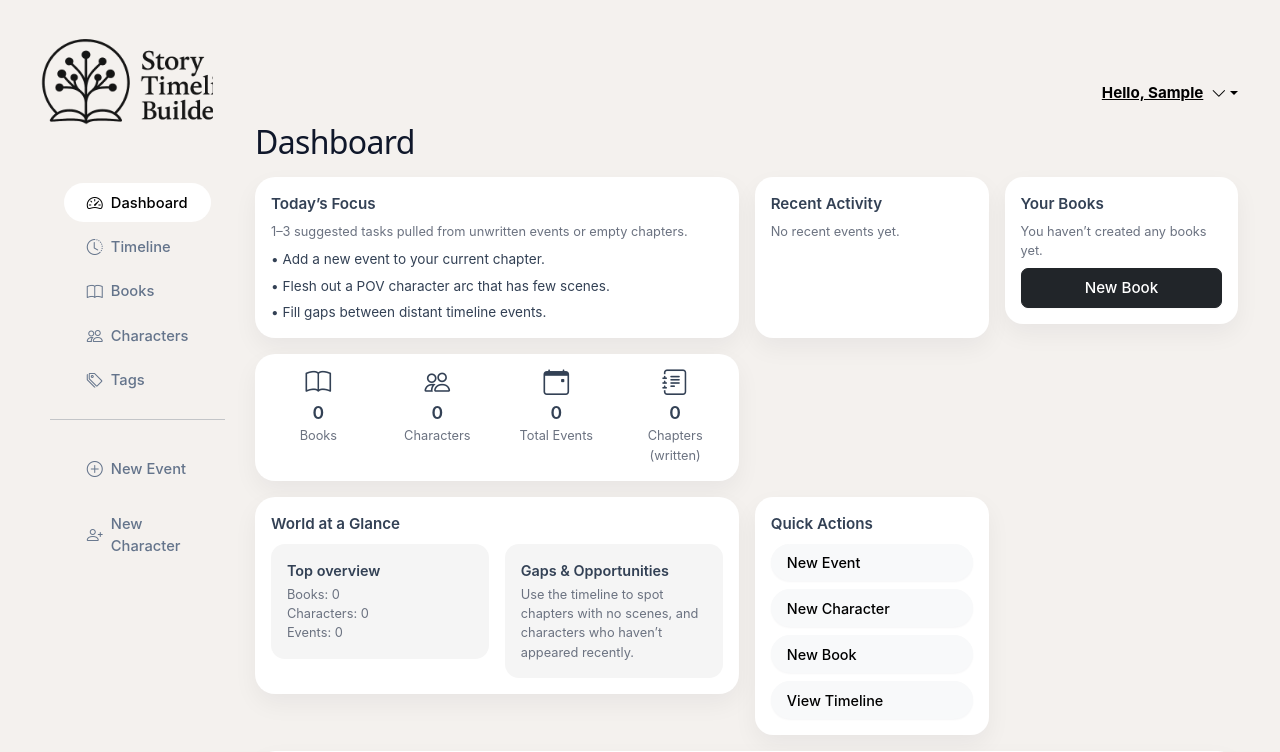
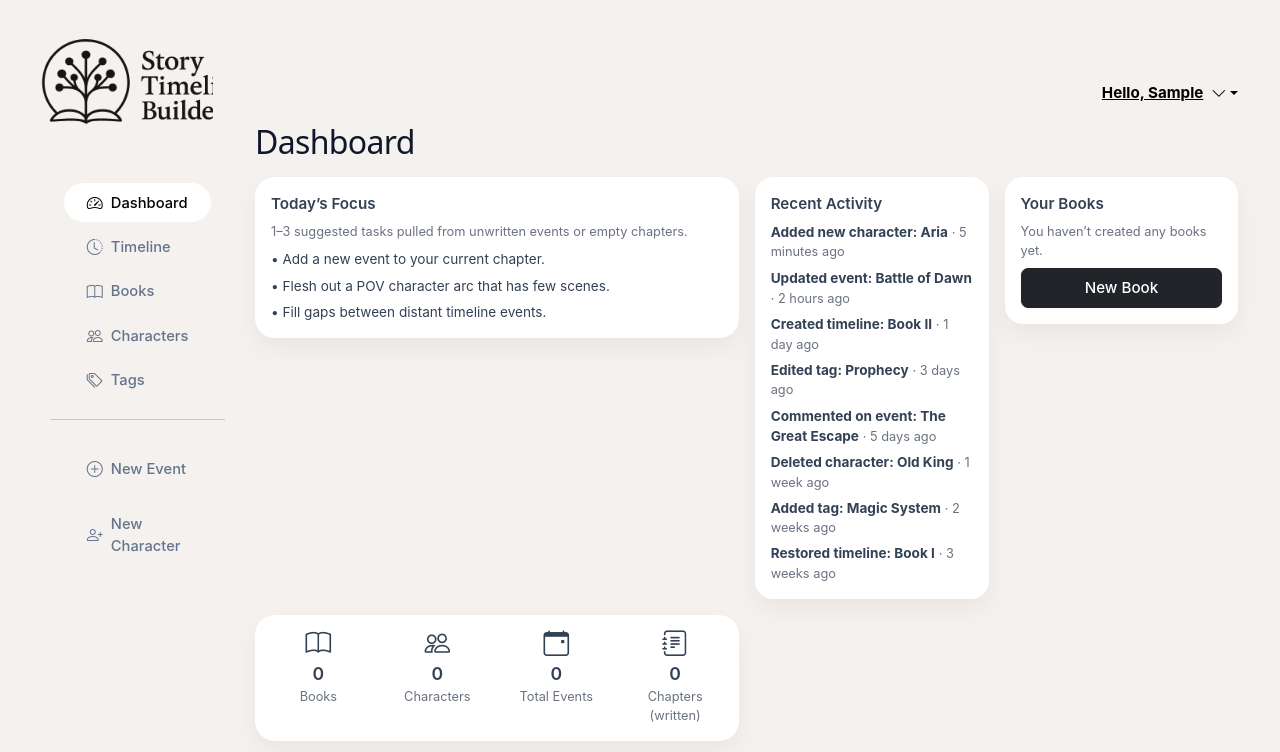
Before and after one commit to denmurray10/Story-timeline-builder, a Django app: page /dashboard/ in a window 1280 px wide. Shown: the top 752 px of the page. Run offline with Django 5.2, Linux system fonts and the light colour scheme; the visitor is signed in with stand-in values (Sample User, id 1); data that the repository does not hold is empty.

Commit message:
Update Recent Activity card with static event entries and improve layout for better visibility

```diff
--- a/templates/timeline/dashboard.html
+++ b/templates/timeline/dashboard.html
@@ -230,18 +230,38 @@
             <div class="dash-card p-3 h-100">
                 <div class="dash-card-header">Recent Activity</div>
                 <ul class="dash-list">
-                    {% if recent_events %}
-                        {% for event in recent_events|slice:":5" %}
-                            <li>
-                                <strong>{{ event.title }}</strong>
-                                <span class="dash-muted">
-                                    · {{ event.updated_at|timesince }} ago
-                                </span>
-                            </li>
-                        {% endfor %}
-                    {% else %}
-                        <li class="dash-muted">No recent events yet.</li>
-                    {% endif %}
+                    <li>
+                        <strong>Added new character: Aria</strong>
+                        <span class="dash-muted">· 5 minutes ago</span>
+                    </li>
+                    <li>
+                        <strong>Updated event: Battle of Dawn</strong>
+                        <span class="dash-muted">· 2 hours ago</span>
+                    </li>
+                    <li>
+                        <strong>Created timeline: Book II</strong>
+                        <span class="dash-muted">· 1 day ago</span>
+                    </li>
+                    <li>
+                        <strong>Edited tag: Prophecy</strong>
+                        <span class="dash-muted">· 3 days ago</span>
+                    </li>
+                    <li>
+                        <strong>Commented on event: The Great Escape</strong>
+                        <span class="dash-muted">· 5 days ago</span>
+                    </li>
+                    <li>
+                        <strong>Deleted character: Old King</strong>
+                        <span class="dash-muted">· 1 week ago</span>
+                    </li>
+                    <li>
+                        <strong>Added tag: Magic System</strong>
+                        <span class="dash-muted">· 2 weeks ago</span>
+                    </li>
+                    <li>
+                        <strong>Restored timeline: Book I</strong>
+                        <span class="dash-muted">· 3 weeks ago</span>
+                    </li>
                 </ul>
             </div>
         </div>
```
